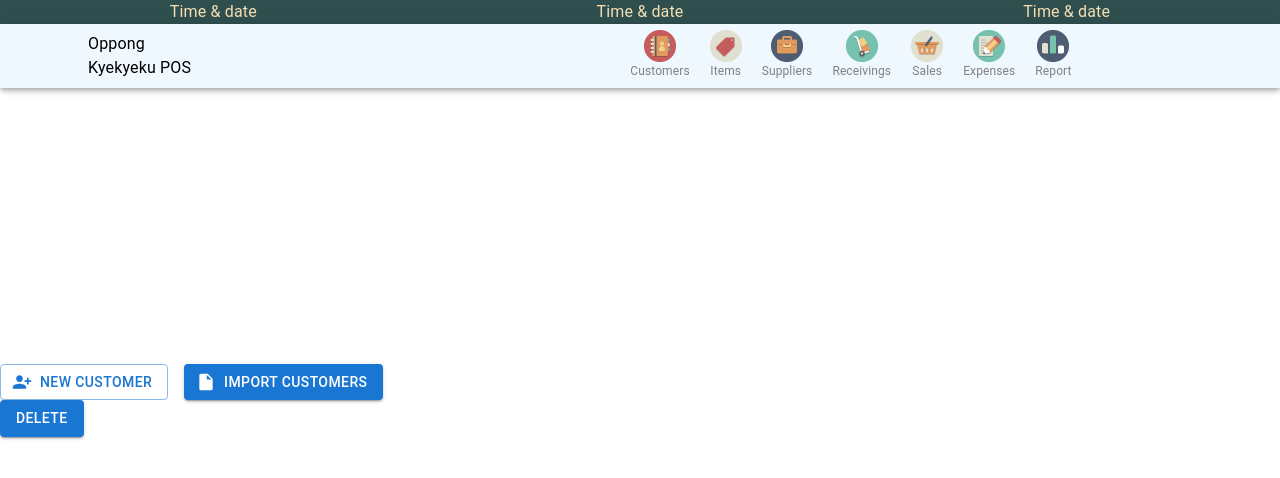
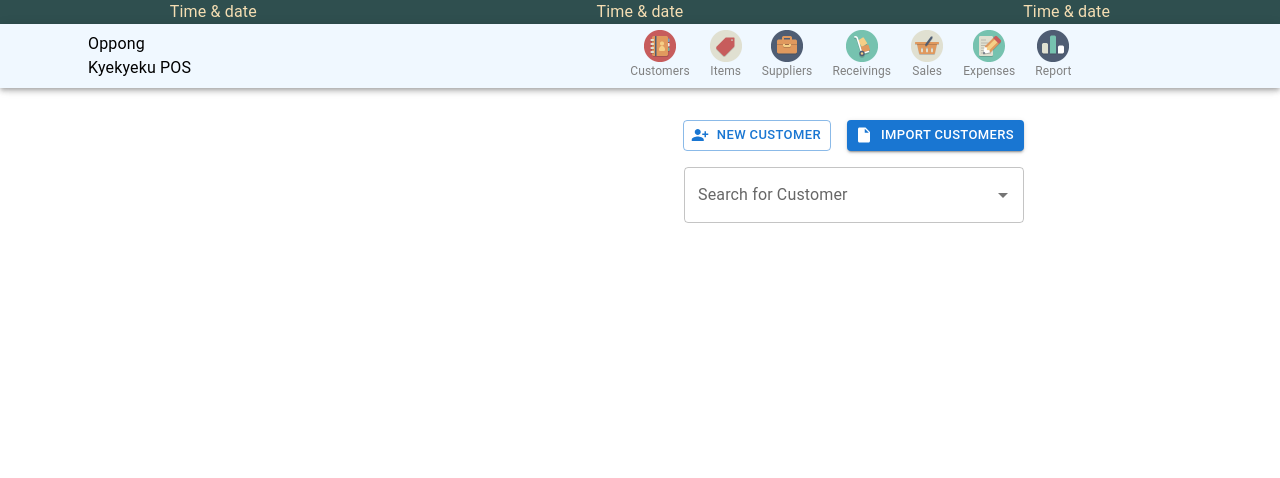
Before and after one commit to sabetech/oppongk-frontend, a React (Vite) app: page /customers in a window 1280 px wide. Shown: the top 478 px of the page. Built offline with nearby package versions, Linux system fonts and the light colour scheme.

Commit message:
Update Customer Page

```diff
--- a/src/pages/main/Customers.jsx
+++ b/src/pages/main/Customers.jsx
@@ -1,28 +1,65 @@
-import React from 'react';
+import React, {useState} from 'react';
+import TextField from '@mui/material/TextField';
+import Autocomplete from '@mui/material/Autocomplete';
+import { styled, lighten, darken } from '@mui/system';
 import Button from '@mui/material/Button';
 import Stack from '@mui/material/Stack';
 import PersonAddAlt1Icon from '@mui/icons-material/PersonAddAlt1';
 import InsertDriveFileIcon from '@mui/icons-material/InsertDriveFile';
 
+const GroupHeader = styled('div')(({ theme }) => ({
+    position: 'sticky',
+    top: '-8px',
+    padding: '4px 10px',
+    color: theme.palette.primary.main,
+    backgroundColor:
+      theme.palette.mode === 'light'
+        ? lighten(theme.palette.primary.light, 0.85)
+        : darken(theme.palette.primary.main, 0.8),
+  }));
+
+  const GroupItems = styled('ul')({
+    padding: 0,
+  });
+
 export default function Customers() {
 
+    const [customers, setCustomers] = useState([]);
+
+    const options = customers.map((option) => {
+        const firstLetter = option.firstname[0].toUpperCase();
+        return {
+          firstLetter: /[0-9]/.test(firstLetter) ? '0-9' : firstLetter,
+          ...option,
+        };
+      });
+
     return (
-        <div style={{display: 'flex', flexDirection: 'column'}}>
-            <Stack direction="row" spacing={2}>
-                <Button variant="outlined" startIcon={<PersonAddAlt1Icon />}>
+        <div style={{display: 'flex', flexDirection: 'column', position: 'absolute', top: '15%', width: '100%'}}>
+            <Stack direction="row" spacing={2} sx={{justifyContent: 'flex-end', marginRight: '20%', marginBottom: 2}}>
+                <Button size="small" variant="outlined" startIcon={<PersonAddAlt1Icon />}>
                     New Customer
                 </Button>
-                <Button variant="contained" startIcon={<InsertDriveFileIcon />}>
+                <Button size="small" variant="contained" startIcon={<InsertDriveFileIcon />}>
                     Import Customers
                 </Button>
             </Stack>
-
-            <div>
-                <Button variant="contained" color="primary">
-                    Delete
-                </Button>
-            </div>
-
+            <Stack direction="row" spacing={2} sx={{justifyContent: 'flex-end', marginRight: '20%'}}>
+                <Autocomplete
+                    id="grouped-demo"
+                    options={options.sort((a, b) => -b.firstLetter.localeCompare(a.firstLetter))}
+                    groupBy={(option) => option.firstLetter}
+                    getOptionLabel={(option) => option.title}
+                    sx={{ width: 340 }}
+                    renderInput={(params) => <TextField {...params} label="Search for Customer" />}
+                    renderGroup={(params) => (
+                        <li>
+                        <GroupHeader>{params.group}</GroupHeader>
+                        <GroupItems>{params.children}</GroupItems>
+                        </li>
+                    )}
+                />
+            </Stack>
         </div>
     );
 }
```
